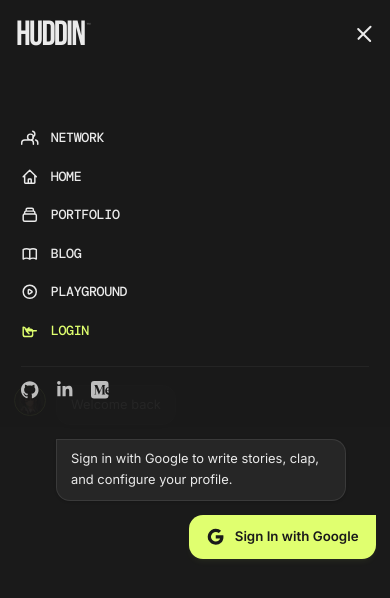
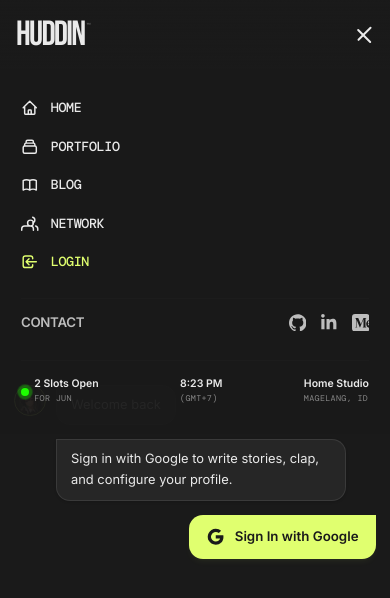
Before and after one commit to McWooden/my-portfolio, a Next.js app: page /login in a window 390 px wide. Both pictures are taken after a click on the button "Toggle Menu". Shown: the top 598 px of the page. Built offline with nearby package versions, Linux system fonts and the light colour scheme; no server answers; a web font is replaced by a local one.

Commit message:
update hero iiii

```diff
--- a/src/components/Home/Hero.jsx
+++ b/src/components/Home/Hero.jsx
@@ -247,56 +247,22 @@
       <section
         ref={containerRef}
         id="hero"
-        className="perspective-3d-room pt-[80px] pb-6 px-5 xl:pt-[90px] xl:pb-8 xl:px-10 max-w-[1600px] mx-auto relative overflow-visible min-h-[80vh] flex items-center"
+        className="perspective-3d-room w-full h-screen min-h-[600px] relative overflow-hidden bg-bg-dark flex items-end md:items-center pb-20 md:pb-0"
       >
-        <div className="room-stage flex flex-col items-center gap-[40px] w-full relative z-10">
-          {/* Headline Panel Wrapper (Aligned to the right) - temporarily hidden
-          <div className="w-full flex justify-end text-right relative z-10">
-            <h1 className="max-w-[720px] text-[clamp(2.8rem,12vw,3.6rem)] sm:text-[3.6rem] md:text-[4.4rem] lg:text-[4.6rem] font-medium leading-[1.45] tracking-[-0.04em] text-white mb-5 text-right">
-              I'm The{" "}
-              <span
-                className="inline-flex items-center justify-center mx-1 sm:mx-2 w-[2.2em] h-[1.15em] rounded-[24px] overflow-hidden bg-black select-none align-middle relative -rotate-2"
-                style={{
-                  boxShadow: '0 0.5px 1px rgba(0, 0, 0, 0.5), 0 1px 2px rgba(0, 0, 0, 0.4), 0 3px 6px rgba(0, 0, 0, 0.3), 0 8px 16px rgba(0, 0, 0, 0.2), 0 16px 24px rgba(0, 0, 0, 0.15), 0 24px 32px rgba(0, 0, 0, 0.09)'
-                }}
-              >
-                <div
-                  className="absolute inset-0 flex flex-col"
-                  onTransitionEnd={handleTransitionEnd}
-                  style={{
-                    transform: `translateY(-${slideIndex * 100}%)`,
-                    transition: isTransitioning ? 'transform 600ms ease-in-out' : 'none'
-                  }}
-                >
-                  {displayImages.map((img, idx) => (
-                    <div key={idx} className="w-full h-full shrink-0">
-                      <img src={img} className="w-full h-full object-cover pointer-events-none" alt={`Huddin project showcase ${idx + 1}`} />
+        {/* Full-screen Background Image with premium blend gradients */}
+        <div className="absolute inset-0 w-full h-full z-0 pointer-events-none">
+          <img
+            src="/hero-bg.webp"
+            alt="Hero Background"
+            className="w-full h-full object-cover object-center md:object-left opacity-65 brightness-[0.7] saturate-[0.9]"
+          />
+          {/* Subtle vertical and horizontal gradient overlays to blend text readability with dark theme */}
+          <div className="absolute inset-0 bg-gradient-to-t from-bg-dark via-transparent to-transparent" />
+          <div className="absolute inset-0 bg-gradient-to-r from-bg-dark/90 via-bg-dark/30 to-transparent" />
         </div>
-                  ))}
-                </div>
-                <div className="absolute inset-0 border-2 border-white rounded-[inherit] pointer-events-none z-10" />
-              </span>{" "}
-              <br />
-              Coder Who{" "}
-              <br />
-              <span
-                className="inline-flex items-center justify-center mx-1 sm:mx-2 w-[1.9em] h-[1.15em] rounded-[24px] overflow-hidden bg-black select-none align-middle relative rotate-2"
-                style={{
-                  boxShadow: '0 0.5px 1px rgba(0, 0, 0, 0.5), 0 1px 2px rgba(0, 0, 0, 0.4), 0 3px 6px rgba(0, 0, 0, 0.3), 0 8px 16px rgba(0, 0, 0, 0.2), 0 16px 24px rgba(0, 0, 0, 0.15), 0 24px 32px rgba(0, 0, 0, 0.09)'
-                }}
-              >
-                <img
-                  src="/assets/hero-loop.gif"
-                  className="w-full h-full object-cover pointer-events-none opacity-85"
-                  alt="Slow looping design animation"
-                />
-                <div className="absolute inset-0 border-2 border-white rounded-[inherit] pointer-events-none z-10" />
-              </span>{" "}
-              Designs
-            </h1>
-          </div>
-          */}
 
+        <div className="w-full max-w-[1600px] mx-auto px-5 xl:px-10 relative z-10">
+          <div className="room-stage flex flex-col items-center md:items-start w-full relative z-10">
             {/* Description & Buttons Panel (Left-aligned) */}
             <div ref={contentRef} className="w-full flex flex-col items-center md:items-start text-center md:text-left mt-8">
               <p className="text-[1rem] sm:text-[1.15rem] text-text-secondary leading-[1.6] mb-8 w-full max-w-[300px] sm:max-w-[340px]">
@@ -348,6 +314,7 @@
               </div>
             </div>
           </div>
+        </div>
       </section>
 
       {/* Expandable Images Section (Full-width after Hero) */}
--- a/src/components/Utils/Chatbot.jsx
+++ b/src/components/Utils/Chatbot.jsx
@@ -31,6 +31,20 @@
   const [showWidget, setShowWidget] = useState(true);
   const [activeSuggestionIndex, setActiveSuggestionIndex] = useState(0);
   const [showAutocomplete, setShowAutocomplete] = useState(false);
+  const [isScrolled, setIsScrolled] = useState(false);
+
+  useEffect(() => {
+    const handleScroll = () => {
+      if (window.scrollY > 50) {
+        setIsScrolled(true);
+      } else {
+        setIsScrolled(false);
+      }
+    };
+    window.addEventListener('scroll', handleScroll, { passive: true });
+    handleScroll();
+    return () => window.removeEventListener('scroll', handleScroll);
+  }, []);
 
   // Quota states
   const [quotaUsed, setQuotaUsed] = useState(0);
@@ -1632,7 +1646,9 @@
       : isKickingOut
         ? 'bg-red-500 hover:bg-red-400 text-white'
         : 'bg-orange-500 hover:bg-orange-400 text-white'
-    : 'bg-accent hover:bg-white text-bg-dark';
+    : isScrolled
+      ? 'bg-accent hover:bg-white text-bg-dark'
+      : 'bg-bg-card hover:bg-white hover:text-bg-dark text-text-primary border border-border/30';
 
   return (
     <>
--- a/src/components/Utils/Header.jsx
+++ b/src/components/Utils/Header.jsx
@@ -20,13 +20,10 @@
 
   useEffect(() => {
     const handleScroll = () => {
-      if (window.scrollY > 20) {
-        setIsScrolled(true);
-      } else {
-        setIsScrolled(false);
-      }
+      setIsScrolled(window.scrollY > 20);
     };
     window.addEventListener('scroll', handleScroll, { passive: true });
+    handleScroll();
     return () => window.removeEventListener('scroll', handleScroll);
   }, []);
 
@@ -99,11 +96,15 @@
   return (
     <nav
       ref={headerRef}
-      className={`fixed top-0 left-0 w-full z-[1000] flex justify-center items-start bg-bg-dark/95 backdrop-blur-md transition-all duration-300 ${
-        isScrolled ? 'h-[70px] pt-4' : 'h-[110px] pt-6'
+      className={`fixed top-0 left-0 w-full z-[1000] flex justify-center transition-all duration-300 bg-gradient-to-b from-bg-dark to-transparent ${
+        isScrolled
+          ? 'h-[70px] items-center'
+          : 'h-[70px] items-center md:h-[110px] md:items-start md:pt-6'
       }`}
     >
-      <div className="w-full max-w-[1600px] px-5 xl:px-10 flex justify-between items-start relative h-full">
+      <div className={`w-full max-w-[1600px] px-5 xl:px-10 flex justify-between relative h-full transition-all duration-300 ${
+        isScrolled ? 'items-center' : 'items-center md:items-start'
+      }`}>
 
         {/* Left — Brand & Navigation (Desktop & Mobile) */}
         <div ref={brandMenuRef} className="relative flex flex-col items-start gap-0.5 shrink-0">
@@ -164,16 +165,7 @@
                 </svg>
                 <span>Network</span>
               </Link>
-              <Link
-                href="/playground"
-                onClick={() => setIsBrandMenuOpen(false)}
-                className="flex items-center gap-3 px-4 py-2.5 text-sm text-text-secondary hover:text-text-primary hover:bg-bg-dark-light transition-colors font-mono uppercase tracking-tight"
-              >
-                <svg className="w-4 h-4 text-text-muted" fill="none" viewBox="0 0 24 24" stroke="currentColor">
-                  <path strokeLinecap="round" strokeLinejoin="round" strokeWidth={2} d="M14.752 11.168l-3.197-2.132A1 1 0 0010 9.87v4.263a1 1 0 001.555.832l3.197-2.132a1 1 0 000-1.664z M21 12a9 9 0 11-18 0 9 9 0 0118 0z" />
-                </svg>
-                <span>Playground</span>
-              </Link>
+
               {session && (
                 <Link
                   href="/me/stories"
@@ -214,7 +206,7 @@
         </div>
 
         {/* Right — Time, Status & Location (Desktop) / Hamburger (Mobile) */}
-        <div className="flex items-center gap-6 max-md:gap-3 shrink-0 self-start">
+        <div className="flex items-center gap-6 max-md:gap-3 shrink-0">
           {mounted && (
             <>
               {/* Availability status badge */}
@@ -251,7 +243,7 @@
           {/* Mobile Hamburger Button */}
           <button
             onClick={() => setIsMenuOpen(!isMenuOpen)}
-            className="hidden max-md:flex items-center gap-3 z-50 text-text-primary hover:text-accent transition-colors cursor-pointer select-none shrink-0 mt-[0.35rem]"
+            className="hidden max-md:flex items-center gap-3 z-50 text-text-primary hover:text-accent transition-colors cursor-pointer select-none shrink-0"
             aria-label="Toggle Menu"
           >
             <div className="w-6 h-4.5 relative flex flex-col justify-between items-end">
@@ -275,25 +267,14 @@
         </div>
       </div>
 
-      {/* Mobile Expandable Menu Dropdown */}
       <div
-        className={`absolute top-[100px] left-0 w-full bg-bg-dark/95 px-6 z-40 transition-all duration-300 ease-in-out md:hidden overflow-hidden ${
-          isMenuOpen ? 'max-h-[500px] py-8 opacity-100' : 'max-h-0 py-0 opacity-0 pointer-events-none'
+        className={`absolute top-[70px] left-0 w-full bg-bg-dark/95 px-6 z-40 transition-all duration-300 ease-in-out md:hidden overflow-y-auto ${
+          isMenuOpen ? 'max-h-[calc(100vh-70px)] py-8 opacity-100' : 'max-h-0 py-0 opacity-0 pointer-events-none'
         }`}
       >
         <div className="flex flex-col gap-6">
           {[
-            {
-              label: 'Network',
-              path: '/network',
-              svgPath: 'M17 21v-2a4 4 0 00-4-4H5a4 4 0 00-4 4v2m16-10a4 4 0 11-8 0 4 4 0 018 0zm6 10v-2a4 4 0 00-3-3.87m-4-12a4 4 0 010 7.75'
-            },
-            ...navigationMenu.filter(item => item.path !== '/network'),
-            {
-              label: 'Playground',
-              path: '/playground',
-              svgPath: 'M14.752 11.168l-3.197-2.132A1 1 0 0010 9.87v4.263a1 1 0 001.555.832l3.197-2.132a1 1 0 000-1.664z M21 12a9 9 0 11-18 0 9 9 0 0118 0z'
-            },
+            ...navigationMenu,
             ...(session
               ? [
                   {
@@ -311,7 +292,7 @@
                   {
                     label: 'Login',
                     path: '/login',
-                    svgPath: 'M11 16l-4-4m0 0l4-4m-4 4h14m-5 4v1a3 3 0 01-3 3H6a3 3 0 01-3-3V7a3 3 0 013 3h7a3 3 0 013 3v1'
+                    svgPath: 'M11 16l-4-4m0 0l4-4m-4 4h14m-5 4v1a3 3 0 01-3 3H6a3 3 0 01-3-3V7a3 3 0 013-3h7a3 3 0 013 3v1'
                   }
                 ]
             )
@@ -341,13 +322,9 @@
             );
           })}
 
-          <a
-            href="#contact"
-            onClick={(e) => {
-              setIsMenuOpen(false);
-              handleContactClick(e);
-            }}
-            className="flex gap-5 items-center pt-4 mt-2 border-t border-border/50 text-text-secondary hover:text-text-primary transition-all duration-200 cursor-pointer"
+          {/* Socials & Contact Divider */}
+          <div
+            className="flex gap-5 items-center justify-between pt-4 mt-2 border-t border-border/10 text-text-secondary"
             style={{
               transitionDelay: isMenuOpen ? '350ms' : '0ms',
               transform: isMenuOpen ? 'translateX(0)' : 'translateX(-20px)',
@@ -355,12 +332,67 @@
               transitionProperty: 'all',
             }}
           >
-            <SiGithub className="w-5 h-5" />
-            <FaLinkedinIn className="w-5 h-5" />
-            <SiMedium className="w-5 h-5" />
-          </a>
+            <a
+              href="#contact"
+              onClick={(e) => {
+                setIsMenuOpen(false);
+                handleContactClick(e);
+              }}
+              className="hover:text-accent font-sans font-semibold text-[0.95rem] tracking-tight uppercase transition-colors duration-200 cursor-pointer"
+            >
+              Contact
+            </a>
+
+            <div className="flex gap-4 items-center">
+              <a href="https://github.com" target="_blank" rel="noopener noreferrer" className="hover:text-accent transition-colors" aria-label="GitHub">
+                <SiGithub className="w-5 h-5" />
+              </a>
+              <a href="https://linkedin.com" target="_blank" rel="noopener noreferrer" className="hover:text-accent transition-colors" aria-label="LinkedIn">
+                <FaLinkedinIn className="w-5 h-5" />
+              </a>
+              <a href="https://medium.com" target="_blank" rel="noopener noreferrer" className="hover:text-accent transition-colors" aria-label="Medium">
+                <SiMedium className="w-5 h-5" />
+              </a>
+            </div>
+          </div>
+
+          {/* Mobile Metadata Section (Single Row) */}
+          <div
+            className="border-t border-border/10 pt-5 mt-2 flex items-start justify-between w-full text-text-secondary"
+            style={{
+              transitionDelay: isMenuOpen ? '400ms' : '0ms',
+              transform: isMenuOpen ? 'translateX(0)' : 'translateX(-20px)',
+              opacity: isMenuOpen ? 1 : 0,
+              transitionProperty: 'all',
+            }}
+          >
+            {/* Availability status badge */}
+            <div className="flex items-center gap-1.5 select-none shrink-0">
+              <span className="pulse-dot status-available shrink-0"></span>
+              <div className="flex flex-col text-left">
+                <span className="font-sans font-semibold text-text-primary text-[0.75rem] leading-none">2 Slots Open</span>
+                <span className="font-mono text-text-muted text-[0.6rem] tracking-[0.04em] uppercase mt-1">for {new Date().toLocaleString('en-US', { month: 'short' })}</span>
+              </div>
+            </div>
+
+            {/* Timezone clock */}
+            <div className="flex flex-col text-left select-none shrink-0">
+              <span className="font-sans font-semibold text-text-primary text-[0.75rem] leading-none">{time}</span>
+              <span className="font-mono text-text-muted text-[0.6rem] tracking-[0.04em] uppercase mt-1">(GMT+7)</span>
+            </div>
+
+            {/* Google Maps Location */}
+            <a
+              href="https://maps.app.goo.gl/QaQxcJyqj2XyEuXB6"
+              target="_blank"
+              rel="noopener noreferrer"
+              className="flex flex-col text-left hover:text-accent group shrink-0"
+            >
+              <span className="font-sans font-semibold text-text-primary group-hover:text-accent transition-colors text-[0.75rem] leading-none">Home Studio</span>
+              <span className="font-mono text-text-muted group-hover:text-accent transition-colors text-[0.6rem] tracking-[0.04em] uppercase mt-1">Magelang, ID</span>
+            </a>
+          </div>
         </div>
-
       </div>
     </nav>
   );
--- a/src/views/Home.jsx
+++ b/src/views/Home.jsx
@@ -9,7 +9,7 @@
 
 export default function Home({ projects, blogPosts, faqs, reviews, homepageData, testimonialCard }) {
   return (
-    <div className="pt-20 bg-transparent">
+    <div className="bg-transparent">
       {/* 1. Hero Section */}
       <Hero homepageData={homepageData} testimonialCard={testimonialCard} />
 
```
Also changed, not shown: public/hero-bg.webp (added). Lines whose indentation alone changed are shown as unchanged.
